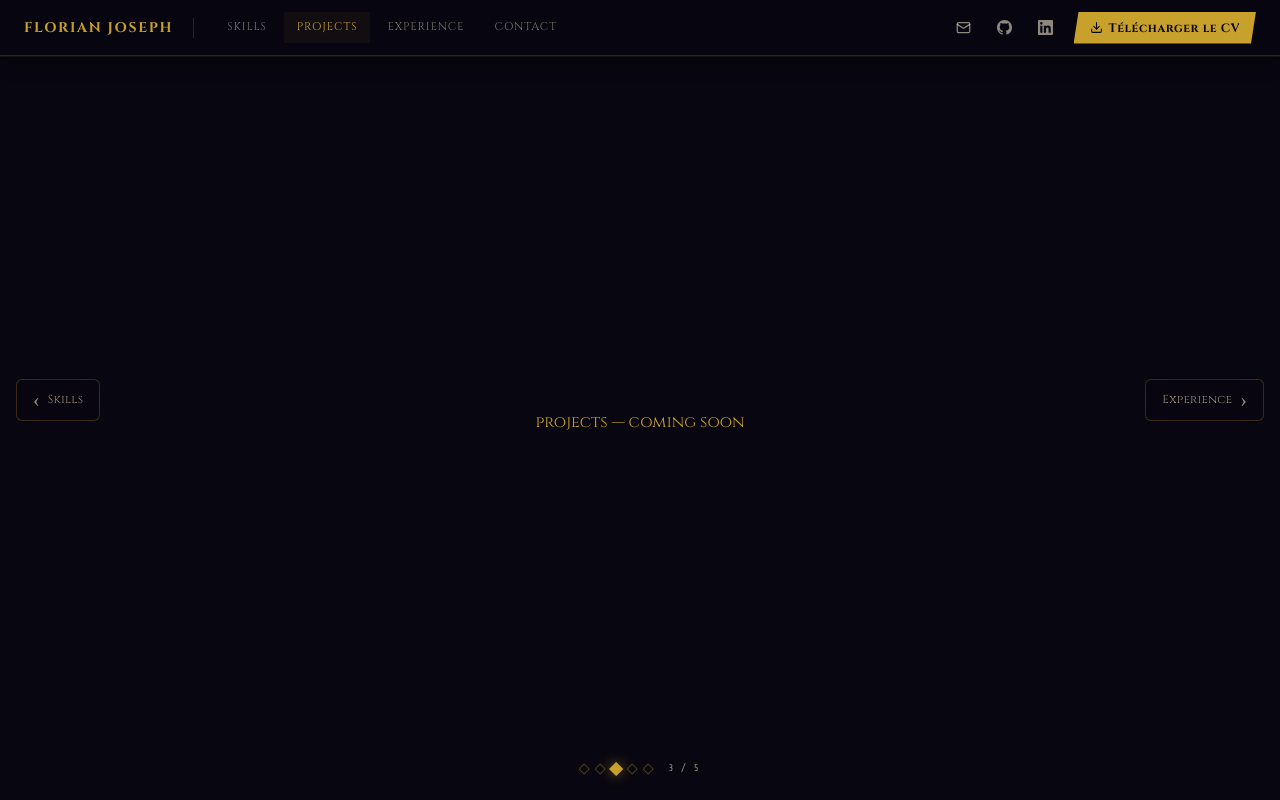
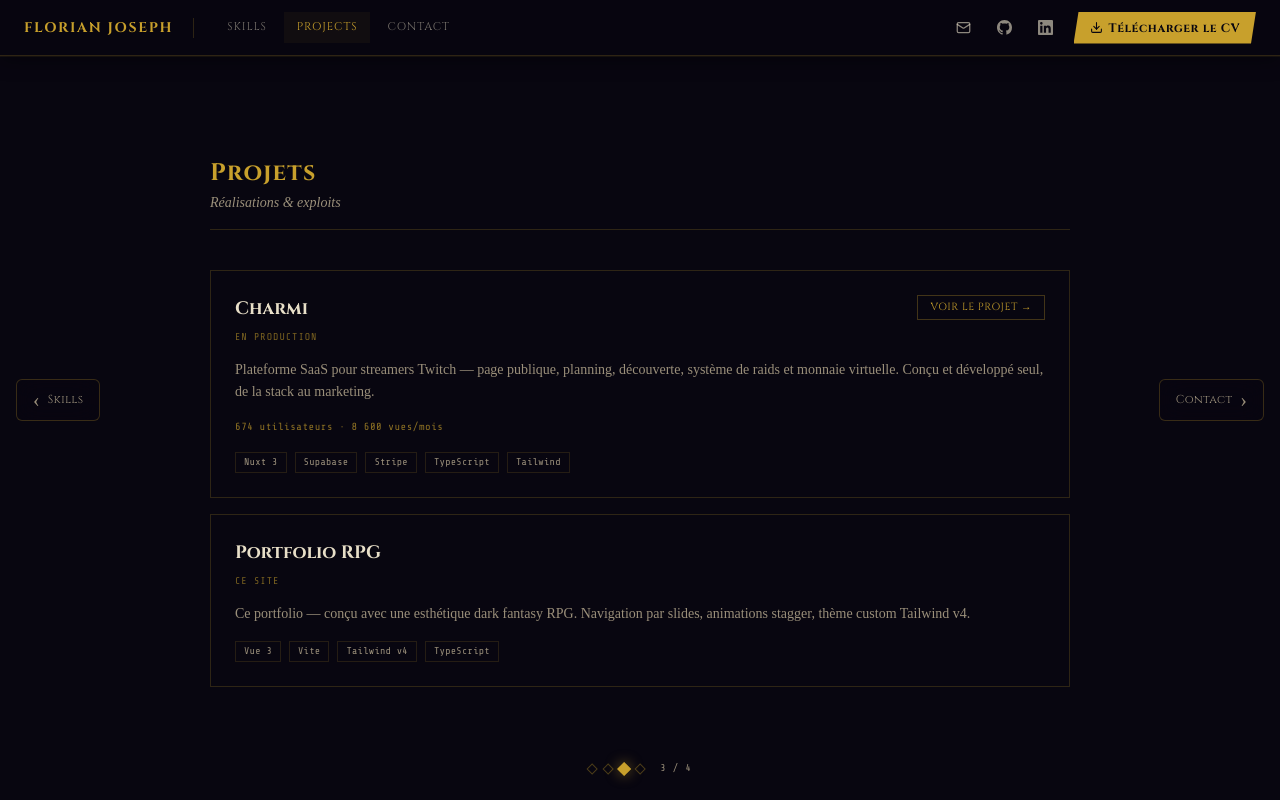
Before and after one commit to FlorianJoseph/Portfolio, a Vue app: page /projects in a window 1280 px wide. Built offline with nearby package versions, Linux system fonts and the light colour scheme; the HTML template or start-up script is replaced by a standard one; a web font is replaced by a local one.

Commit message:
add projects + skills + contact

```diff
--- a/src/data/index.ts
+++ b/src/data/index.ts
@@ -1,2 +1,4 @@
 export * from './about'
 export * from './views'
+export * from './skills'
+export * from './projects'
--- /dev/null
+++ b/src/data/projects.ts
@@ -0,0 +1,17 @@
+export const PROJECTS = [
+    {
+        name: 'Charmi',
+        description: 'Plateforme SaaS pour streamers Twitch — page publique, planning, découverte, système de raids et monnaie virtuelle. Conçu et développé seul, de la stack au marketing.',
+        tags: ['Nuxt 3', 'Supabase', 'Stripe', 'TypeScript', 'Tailwind'],
+        status: 'En production',
+        stats: '674 utilisateurs · 8 600 vues/mois',
+        url: 'https://charmi.app',
+    },
+    {
+        name: 'Portfolio RPG',
+        description: 'Ce portfolio — conçu avec une esthétique dark fantasy RPG. Navigation par slides, animations stagger, thème custom Tailwind v4.',
+        tags: ['Vue 3', 'Vite', 'Tailwind v4', 'TypeScript'],
+        status: 'Ce site',
+        url: null,
+    },
+]
--- /dev/null
+++ b/src/data/skills.ts
@@ -0,0 +1,14 @@
+export const SKILLS = [
+    {
+        category: 'Frontend',
+        items: ['Nuxt 3', 'TypeScript', 'Tailwind CSS', 'Pinia'],
+    },
+    {
+        category: 'Backend',
+        items: ['Supabase', 'Symfony'],
+    },
+    {
+        category: 'Intégrations',
+        items: ['Stripe', 'Resend', 'React Email'],
+    },
+]
--- a/src/data/views.ts
+++ b/src/data/views.ts
@@ -2,7 +2,6 @@
     { id: 'about', label: 'About', icon: '⚔', zone: 'Salle des Attributs', sub: 'Statistiques du personnage' },
     { id: 'skills', label: 'Skills', icon: '🔮', zone: 'Grimoire des Sorts', sub: 'Arsenal de compétences' },
     { id: 'projects', label: 'Projects', icon: '📜', zone: 'Journal de Quêtes', sub: 'Projets & Exploits' },
-    { id: 'experience', label: 'Experience', icon: '🗺', zone: 'Chroniques du Royaume', sub: 'Parcours professionnel' },
     { id: 'contact', label: 'Contact', icon: '✉', zone: 'Taverne du Bout du Monde', sub: 'Parlons de ton project' },
 ] as const
 
--- a/src/router/index.ts
+++ b/src/router/index.ts
@@ -6,7 +6,6 @@
     { path: '/', name: 'about', component: () => import('@/views/ViewAbout.vue') },
     { path: '/skills', name: 'skills', component: () => import('@/views/ViewSkills.vue') },
     { path: '/projects', name: 'projects', component: () => import('@/views/ViewProjects.vue') },
-    { path: '/experience', name: 'experience', component: () => import('@/views/ViewExperience.vue') },
     { path: '/contact', name: 'contact', component: () => import('@/views/ViewContact.vue') },
   ],
 })
--- a/src/views/ViewContact.vue
+++ b/src/views/ViewContact.vue
@@ -1,5 +1,54 @@
 <template>
-    <div class="h-full flex items-center justify-center">
-        <p class="font-cinzel text-gold">Contact — coming soon</p>
+    <div class="h-full flex items-center justify-center px-8">
+        <div class="max-w-[540px] w-full text-center">
+
+            <!-- Header -->
+            <div class="mb-10 pb-4 border-b border-gold/20">
+                <h2 class="font-cinzel text-2xl font-bold text-gold tracking-wider">Contact</h2>
+                <p class="font-fell italic text-[#9a8f7a] text-sm mt-1">Parlons de votre projet</p>
+            </div>
+
+            <!-- Parchemin -->
+            <div class="border border-gold/20 p-8 mb-8 relative">
+                <div class="absolute -top-3 left-1/2 -translate-x-1/2 bg-[#080610] px-3 text-gold text-lg">❧</div>
+                <p class="text-[#9a8f7a] leading-relaxed mb-6 font-fell italic">
+                    Disponible pour des missions freelance, des collaborations ou tout simplement échanger autour d'un
+                    projet.
+                </p>
+                <div class="flex flex-col gap-3">
+                    <a :href="`mailto:${ABOUT.email}`"
+                        class="flex items-center justify-center gap-3 font-mono-rpg text-sm text-[#e8dfc8]/80 border border-gold/20 px-6 py-3 hover:border-gold hover:text-gold transition-all">
+                        ✉ {{ ABOUT.email }}
+                    </a>
+                    <a :href="ABOUT.linkedin" target="_blank"
+                        class="flex items-center justify-center gap-3 font-mono-rpg text-sm text-[#e8dfc8]/80 border border-gold/20 px-6 py-3 hover:border-gold hover:text-gold transition-all">
+                        ◈ LinkedIn
+                    </a>
+                    <a :href="ABOUT.github" target="_blank"
+                        class="flex items-center justify-center gap-3 font-mono-rpg text-sm text-[#e8dfc8]/80 border border-gold/20 px-6 py-3 hover:border-gold hover:text-gold transition-all">
+                        ⌥ GitHub
+                    </a>
+                </div>
+
+                <!-- Disponibilité -->
+                <div class="flex items-center justify-center gap-2 mt-6">
+                    <span
+                        class="w-2 h-2 rounded-full bg-green-500 animate-pulse shadow-[0_0_8px_rgba(34,197,94,0.8)]" />
+                    <span class="font-mono-rpg text-[0.7rem] text-green-500 tracking-widest">Disponible pour
+                        missions</span>
+                </div>
+            </div>
+
+            <!-- CTA -->
+            <a :href="`mailto:${ABOUT.email}`"
+                class="inline-block font-cinzel text-xs font-bold tracking-wider uppercase px-8 py-3 bg-purple-700 text-white hover:bg-purple-600 transition-all [clip-path:polygon(8px_0%,100%_0%,calc(100%-8px)_100%,0%_100%)]">
+                M'écrire maintenant
+            </a>
+
+        </div>
     </div>
 </template>
+
+<script setup lang="ts">
+import { ABOUT } from '@/data'
+</script>
--- a/src/views/ViewExperience.vue
+++ /dev/null
@@ -1,5 +0,0 @@
-<template>
-    <div class="h-full flex items-center justify-center">
-        <p class="font-cinzel text-gold">Experience — coming soon</p>
-    </div>
-</template>
--- a/src/views/ViewProjects.vue
+++ b/src/views/ViewProjects.vue
@@ -1,5 +1,60 @@
 <template>
-    <div class="h-full flex items-center justify-center">
-        <p class="font-cinzel text-gold">projects — coming soon</p>
+    <div class="h-full flex items-center justify-center px-8">
+        <div class="max-w-[860px] w-full">
+
+            <!-- Header -->
+            <div class="mb-10 pb-4 border-b border-gold/20">
+                <h2 class="font-cinzel text-2xl font-bold text-gold tracking-wider">Projets</h2>
+                <p class="font-fell italic text-[#9a8f7a] text-sm mt-1">Réalisations & exploits</p>
+            </div>
+
+            <!-- Liste -->
+            <div class="flex flex-col gap-4">
+                <div v-for="p in PROJECTS" :key="p.name"
+                    class="border border-gold/20 p-6 hover:border-gold/50 transition-all group">
+                    <!-- Top -->
+                    <div class="flex items-start justify-between gap-4 mb-3">
+                        <div>
+                            <h3
+                                class="font-cinzel text-lg font-bold text-[#e8dfc8] group-hover:text-gold transition-colors">
+                                {{ p.name }}
+                            </h3>
+                            <span class="font-mono-rpg text-[0.62rem] tracking-widest uppercase text-gold/60">
+                                {{ p.status }}
+                            </span>
+                        </div>
+
+                        <a v-if="p.url" :href="p.url" target="_blank" class="font-cinzel text-[0.65rem] tracking-wider uppercase text-gold border border-gold/30 px-3
+                        py-1 hover:bg-gold/10 transition-all whitespace-nowrap">
+                            Voir le projet →
+                        </a>
+                    </div>
+
+                    <!-- Description -->
+                    <p class="text-[#9a8f7a] text-sm leading-relaxed mb-4">
+                        {{ p.description }}
+                    </p>
+
+                    <!-- Stats -->
+                    <p v-if="p.stats" class="font-mono-rpg text-[0.65rem] text-gold/70 tracking-wider mb-4">
+                        {{ p.stats }}
+                    </p>
+
+                    <!-- Tags -->
+                    <div class="flex flex-wrap gap-2">
+                        <span v-for="tag in p.tags" :key="tag"
+                            class="font-mono-rpg text-[0.62rem] text-[#9a8f7a] border border-gold/15 px-2 py-0.5 tracking-wide">
+                            {{ tag }}
+                        </span>
+                    </div>
+
+                </div>
+            </div>
+
+        </div>
     </div>
 </template>
+
+<script setup lang="ts">
+import { PROJECTS } from '@/data'
+</script>
--- a/src/views/ViewSkills.vue
+++ b/src/views/ViewSkills.vue
@@ -1,5 +1,32 @@
 <template>
-  <div class="h-full flex items-center justify-center">
-    <p class="font-cinzel text-gold">Skills — coming soon</p>
+  <div class="h-full flex items-center justify-center px-8">
+    <div class="max-w-[860px] w-full">
+
+      <!-- Header -->
+      <div class="mb-10 pb-4 border-b border-gold/20">
+        <h2 class="font-cinzel text-2xl font-bold text-gold tracking-wider">Skills</h2>
+        <p class="font-fell italic text-[#9a8f7a] text-sm mt-1">Technologies maîtrisées</p>
+      </div>
+
+      <!-- Grille -->
+      <div class="grid grid-cols-3 gap-8">
+        <div v-for="group in SKILLS" :key="group.category">
+          <h3 class="font-cinzel text-[0.7rem] tracking-[0.2em] uppercase text-gold mb-4">
+            {{ group.category }}
+          </h3>
+          <div class="flex flex-col gap-2">
+            <div v-for="item in group.items" :key="item"
+              class="px-4 py-2.5 border border-gold/30 font-cinzel text-sm text-[#e8dfc8] tracking-wide">
+              {{ item }}
+            </div>
+          </div>
+        </div>
+      </div>
+
+    </div>
   </div>
 </template>
+
+<script setup lang="ts">
+import { SKILLS } from '@/data'
+</script>
--- a/src/views/ViewStats.vue
+++ /dev/null
@@ -1,5 +0,0 @@
-<template>
-    <div class="h-full flex items-center justify-center">
-        <p class="font-cinzel text-gold">Stats — coming soon</p>
-    </div>
-</template>
```
